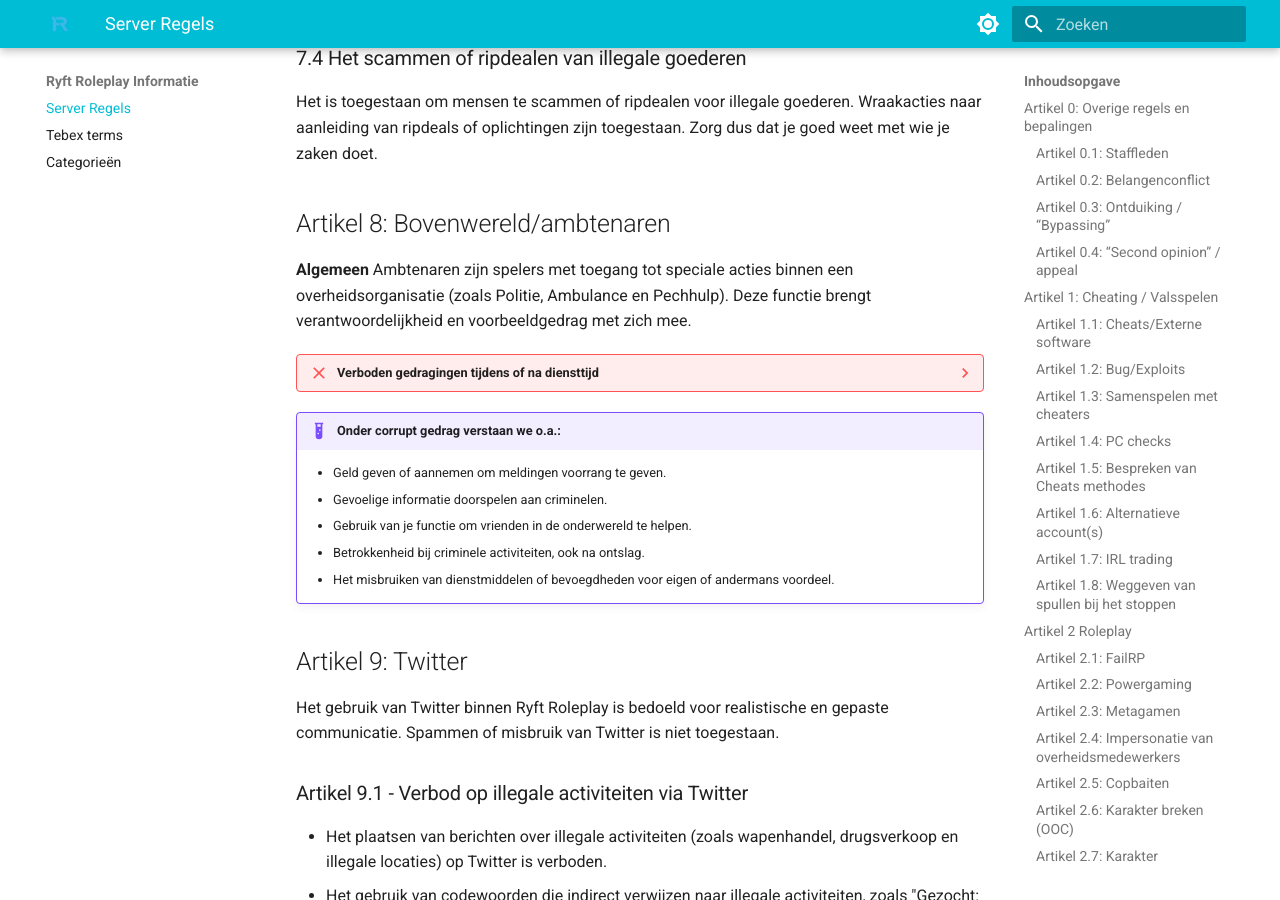
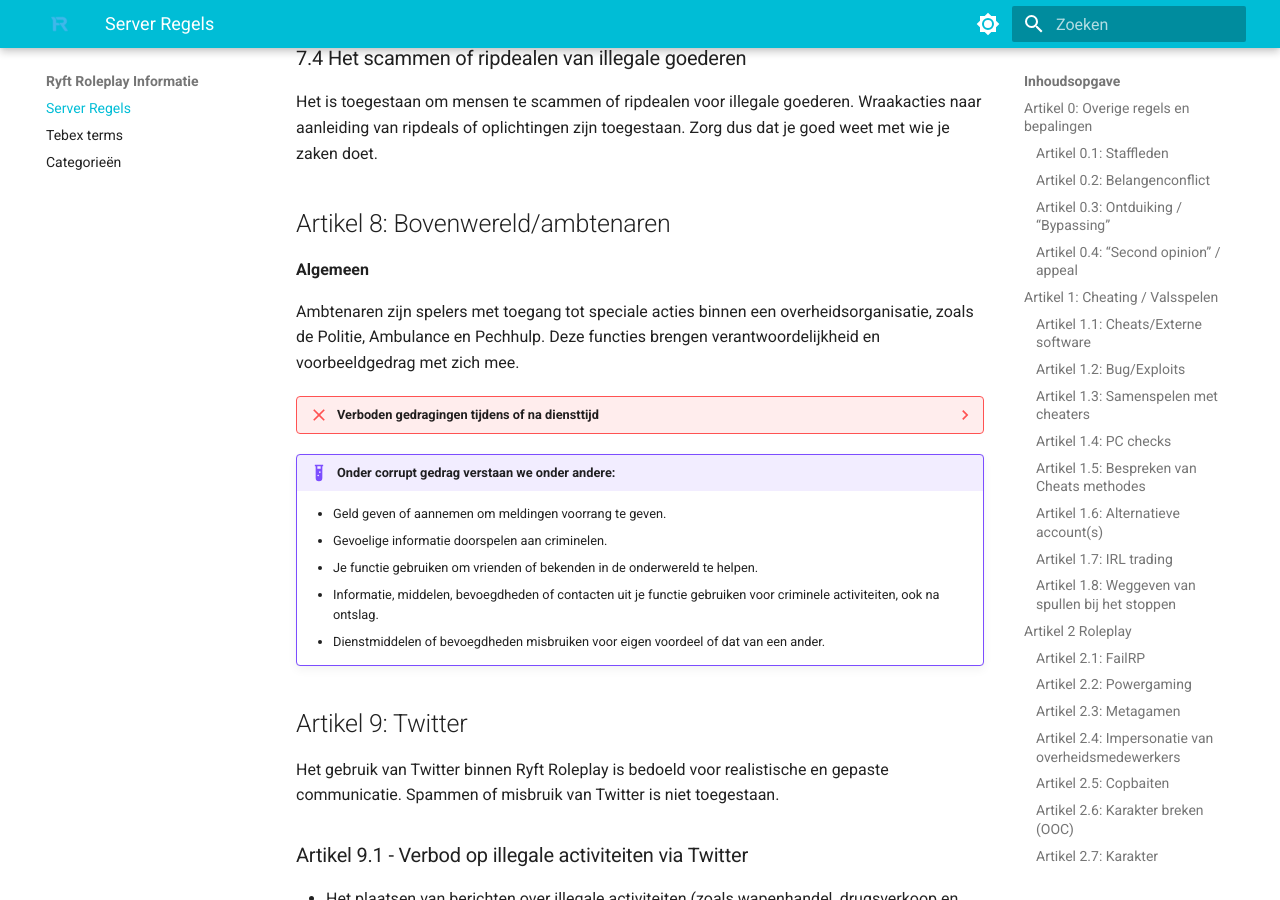
Before and after one commit to RyftRoleplay/regels, an MkDocs documentation site: the page built from docs/index.md, in a window 1280 px wide and 900 px high, scrolled down 17270 px. Built offline with MkDocs 1.6.1 and Material for MkDocs 9.7.7, drawn with Linux system fonts in a browser that asks for light colours; some of the changed lines change nothing that is shown.

Commit message:
docs(regels): verduidelijk regels voor advocaten en ambtenaren

```diff
--- a/docs/index.md
+++ b/docs/index.md
@@ -542,32 +542,36 @@
 ## Artikel 8: Bovenwereld/ambtenaren
 
 **Algemeen**
-Ambtenaren zijn spelers met toegang tot speciale acties binnen een overheidsorganisatie (zoals Politie, Ambulance en Pechhulp). Deze functie brengt verantwoordelijkheid en voorbeeldgedrag met zich mee.
 
-??? Failure "Verboden gedragingen tijdens of na diensttijd"
+Ambtenaren zijn spelers met toegang tot speciale acties binnen een overheidsorganisatie, zoals de Politie, Ambulance en Pechhulp. Deze functies brengen verantwoordelijkheid en voorbeeldgedrag met zich mee.
 
-    - Deelname aan illegale activiteiten is verboden. (Uitzondering: Pechhulp en Ambulance mogen dit buiten dienst wel)
-    - Het is verboden om overheidsmiddelen zoals een taser, dienstwapen of medische spullen bij je te dragen wanneer je niet in dienst bent.
+??? failure "Verboden gedragingen tijdens of na diensttijd"
+
+    - Deelname aan illegale activiteiten is verboden, tenzij hieronder uitdrukkelijk een uitzondering wordt vermeld.
+    - Medewerkers van de Ambulance en Pechhulp mogen buiten dienst deelnemen aan illegale activiteiten. Zij mogen hierbij geen gebruikmaken van informatie, middelen of bevoegdheden die zij via hun overheidsfunctie hebben verkregen.
+    - Advocaten mogen buiten de uitoefening van hun functie deelnemen aan illegale activiteiten.
+    - Vanaf het moment dat een advocaat zich beschikbaar stelt of als advocaat optreedt, moet diegene volledig vrij zijn van criminele activiteiten. De advocaat mag gedurende deze periode geen wapens, drugs, gestolen goederen of andere illegale voorwerpen bij zich dragen.
+    - Een advocaat die zich beschikbaar heeft gesteld, mag cliënten, politieagenten of andere betrokkenen niet bedreigen, aanvallen, beroven, ontvoeren of op enige andere wijze crimineel benadelen. Dit geldt totdat de advocaat zich duidelijk heeft afgemeld.
+    - Het is verboden om buiten dienst overheidsmiddelen bij je te dragen, zoals een taser, dienstwapen of medische spullen.
     - Na ontslag mag je geen informatie gebruiken die je tijdens je diensttijd hebt verkregen.
-    - Het combineren van je overheidsfunctie met een andere baan waarvoor je in dienst moet zijn, is niet toegestaan.
+    - Het combineren van je overheidsfunctie met een andere baan waarvoor je tegelijkertijd in dienst moet zijn, is niet toegestaan.
     - Dienstvoertuigen mogen nooit worden ingezet voor illegale activiteiten.
-    - Instappen bij criminelen of actief meedoen aan criminele situaties is verboden.
-    - Farmen van geld binnen een overheidsbaan (bijvoorbeeld door onnodig acties te herhalen voor salaris) is niet toegestaan.
-    - Testritten of verkoop van voertuigen tijdens diensttijd is verboden.
-    - Het verduisteren van goederen of doorspelen van gevoelige informatie is strafbaar. Denk aan:
-        - MDT-gegevens
-        - Interne documenten of dossiers
-    - Hangen op gang- of crimineel terrein (in of uit dienst) zonder reden is niet toegestaan. Alleen meldingen afhandelen is toegestaan.
-    - Overheidsmedewerkers mogen niet worden aangespoord tot corrupt gedrag.
+    - Instappen bij criminelen of actief deelnemen aan criminele situaties is verboden, tenzij een hierboven beschreven uitzondering van toepassing is.
+    - Het farmen van geld binnen een overheidsbaan, bijvoorbeeld door onnodig handelingen te herhalen om salaris te ontvangen, is niet toegestaan.
+    - Testritten uitvoeren of voertuigen verkopen tijdens diensttijd is verboden.
+    - Het verduisteren van goederen of doorspelen van gevoelige informatie is verboden. Hieronder vallen onder andere:
+        - MDT-gegevens;
+        - interne documenten of dossiers.
+    - Rondhangen op gang- of crimineel terrein is zowel in als buiten dienst zonder geldige reden niet toegestaan. Het afhandelen van een melding vormt wel een geldige reden.
+    - Overheidsmedewerkers mogen niet tot corrupt gedrag worden aangespoord.
 
-!!! Example "Onder corrupt gedrag verstaan we o.a.:"
+!!! example "Onder corrupt gedrag verstaan we onder andere:"
 
     - Geld geven of aannemen om meldingen voorrang te geven.
     - Gevoelige informatie doorspelen aan criminelen.
-    - Gebruik van je functie om vrienden in de onderwereld te helpen.
-    - Betrokkenheid bij criminele activiteiten, ook na ontslag.
-    - Het misbruiken van dienstmiddelen of bevoegdheden voor eigen of andermans voordeel.
-
+    - Je functie gebruiken om vrienden of bekenden in de onderwereld te helpen.
+    - Informatie, middelen, bevoegdheden of contacten uit je functie gebruiken voor criminele activiteiten, ook na ontslag.
+    - Dienstmiddelen of bevoegdheden misbruiken voor eigen voordeel of dat van een ander.
 
 ## Artikel 9: Twitter
 
```
